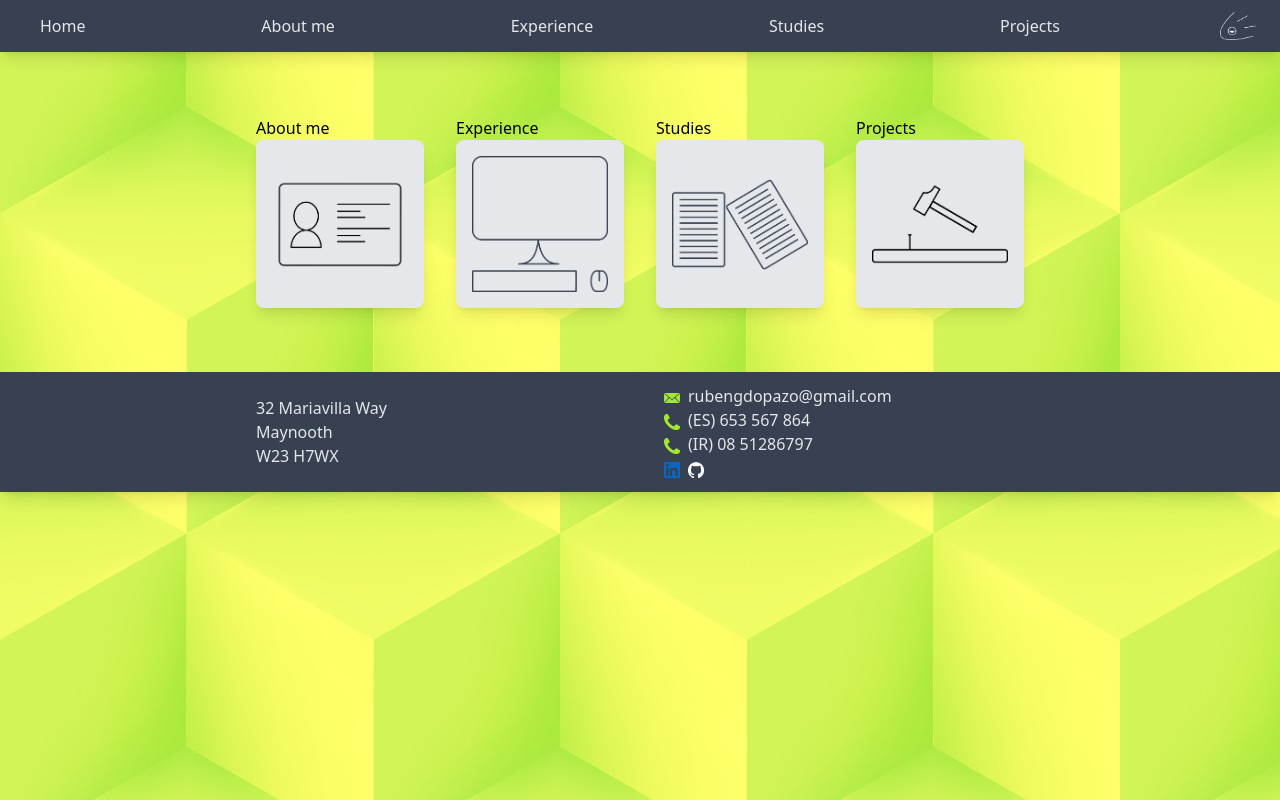
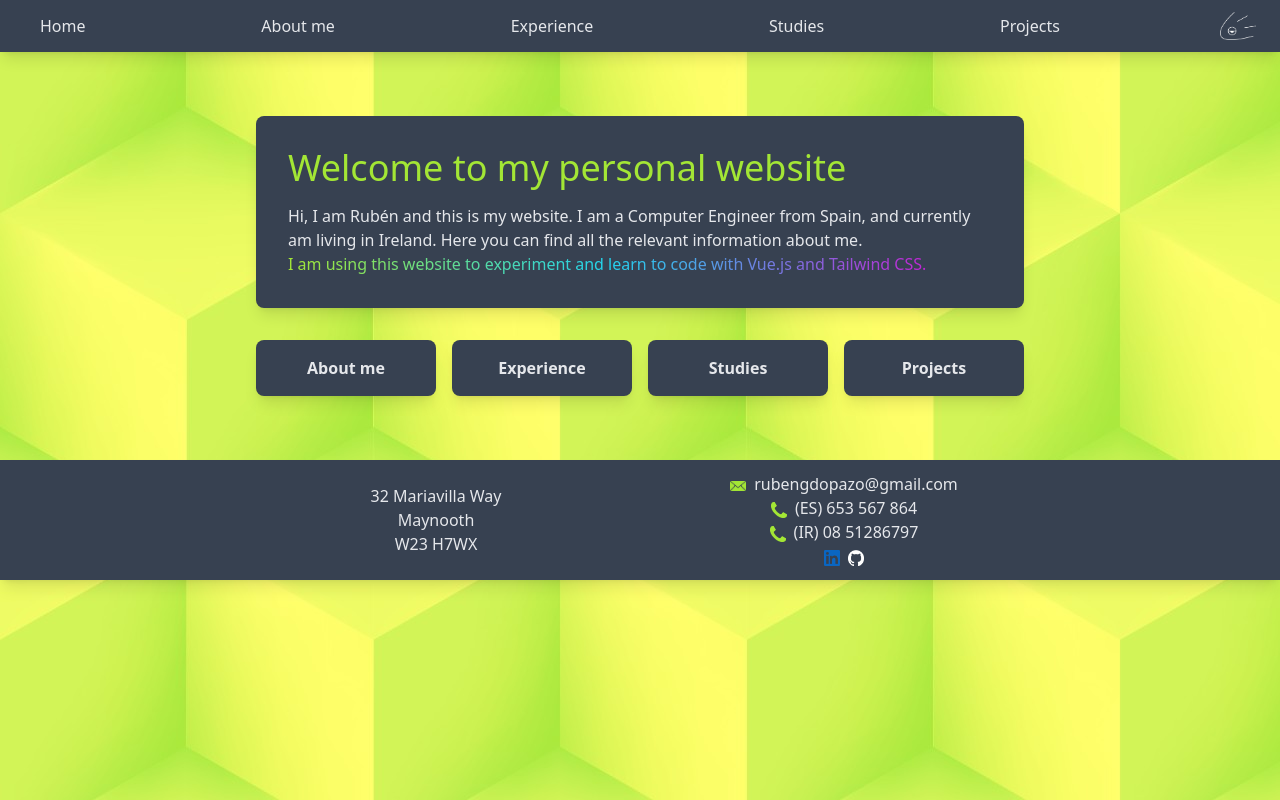
Before and after one commit to Rebun13/personal_web, a Vue app: page / in a window 1280 px wide. Built offline with nearby package versions, Linux system fonts and the light colour scheme; the HTML template or start-up script is replaced by a standard one.

Commit message:
Changed Home menu and the footer Added a little description and restructured the home menu. Footer margin changed. Ruben Gomez Dopazo

```diff
--- a/src/components/FooterBar.vue
+++ b/src/components/FooterBar.vue
@@ -4,15 +4,17 @@
   <footer
     class="relative w-full flex flex-wrap items-center justify-between py-3 bg-gray-700 text-gray-200 shadow-lg mt-16"
   >
-    <div class="grid grid-cols-2 gap-12 items-center w-3/5 mx-auto">
-      <div id="footer-column-1">
+    <div
+      class="grid grid-cols-2 gap-12 items-center lg:w-3/5 md:w-full mx-auto"
+    >
+      <div id="footer-column-1" class="text-center">
         <ul>
           <li>32 Mariavilla Way</li>
           <li>Maynooth</li>
           <li>W23 H7WX</li>
         </ul>
       </div>
-      <div id="footer-column-2">
+      <div id="footer-column-2" class="text-center">
         <ul>
           <li>
             <img
--- a/src/views/HomeView.vue
+++ b/src/views/HomeView.vue
@@ -1,18 +1,36 @@
 <template>
-  <div class="home">
-    <div class="lg:w-3/5 mx-auto mt-16 md:w-full">
-      <div class="grid grid-cols-4 gap-8 items-center">
+  <div class="home mx-auto mt-16 lg:w-3/5">
+    <div
+      id="introduction"
+      class="p-8 mb-8 items-center bg-gray-700 lg:rounded-lg shadow-lg"
+    >
+      <h1 class="text-lime-400 text-4xl pb-4">
+        Welcome to my personal website
+      </h1>
+      <p class="text-gray-200">
+        Hi, I am Rubén and this is my website. I am a Computer Engineer from
+        Spain, and currently am living in Ireland. Here you can find all the
+        relevant information about me.<br />
+        <span
+          class="bg-gradient-to-r from-lime-400 via-cyan-400 to-fuchsia-600 inline-block text-transparent bg-clip-text"
+          >I am using this website to experiment and learn to code with Vue.js
+          and Tailwind CSS.</span
+        >
+      </p>
+    </div>
+    <div class="flex flex-row space-x-4 items-center">
       <RouterLink
         v-for="section in sections"
         :key="section.id"
         :to="section.slug"
+        class="basis-1/4"
       >
-          <h1>{{ section.name }}</h1>
-          <div class="bg-gray-200 p-4 rounded-lg shadow-lg h-30">
-            <img :src="`/images/${section.image}`" :alt="section.name" />
+        <div
+          class="flex h-14 items-center justify-center transition bg-gray-700 hover:bg-cyan-400 text-gray-200 hover:text-gray-700 font-bold rounded-lg shadow-lg"
+        >
+          {{ section.name }}
         </div>
       </RouterLink>
-      </div>
     </div>
   </div>
 </template>
```
Lines whose indentation alone changed are shown as unchanged.
